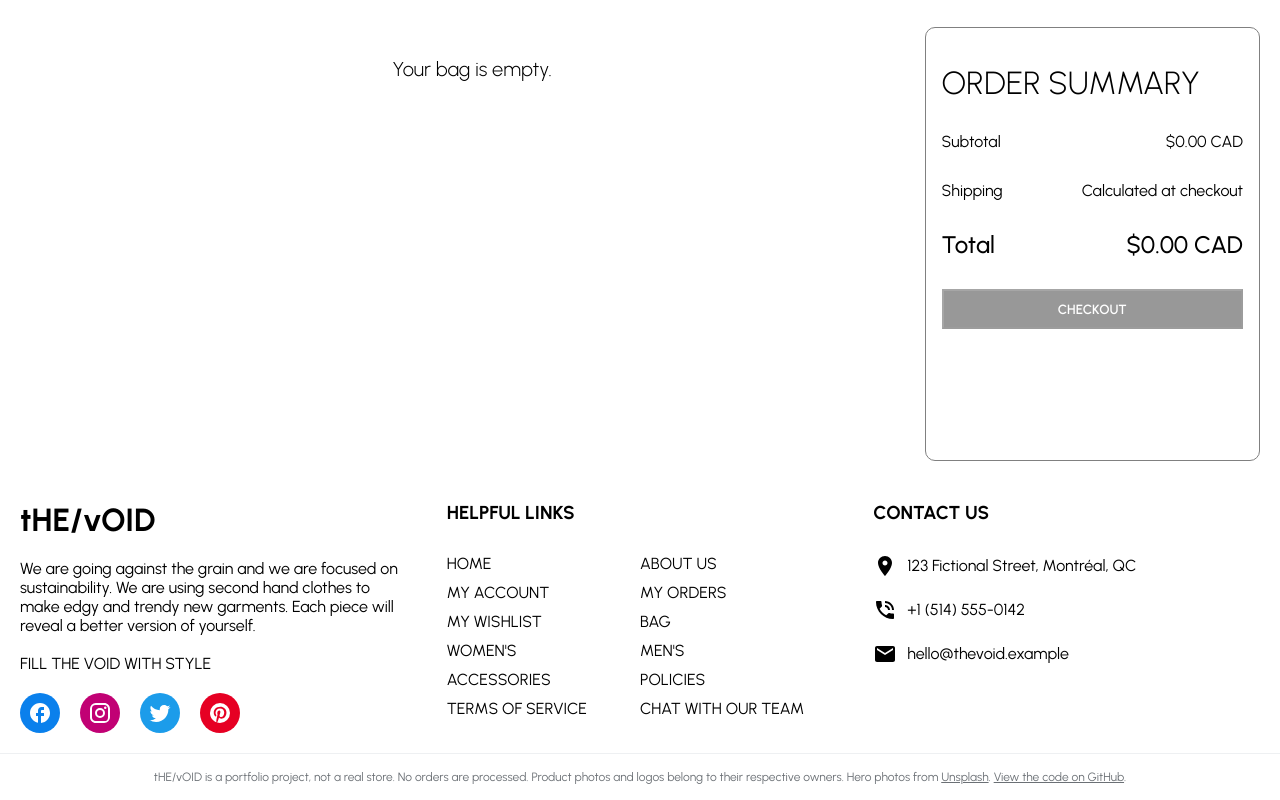
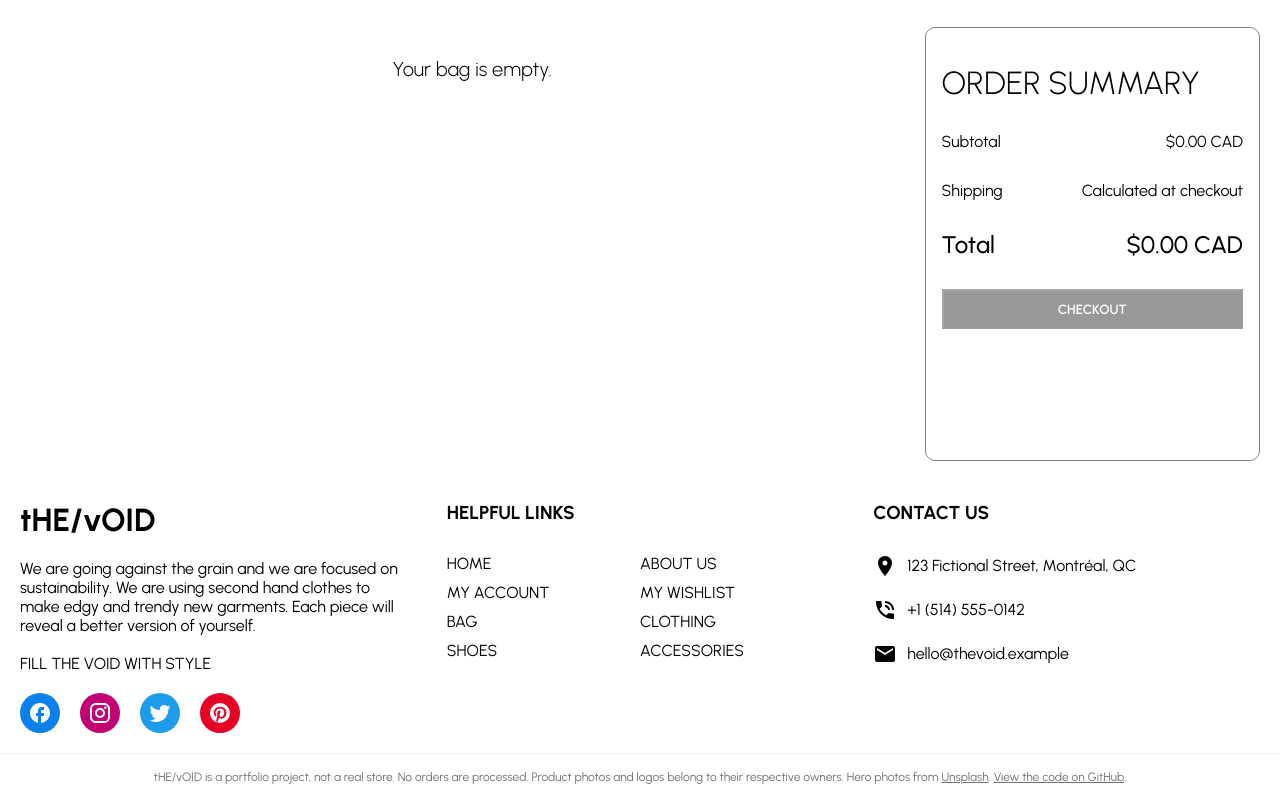
Before and after one commit to Cyme101/thevoid, a React (Vite) app: page /bag in a window 1280 px wide. Shown: the part 332-1132 px from the top of the page. Built offline with nearby package versions, Linux system fonts and the light colour scheme.

Commit message:
Trim footer links to pages that exist
- Remove Women's, Men's, Policies, Chat with our team, My orders and
  Terms of service (no pages behind them)
- Add Clothing and Shoes next to Accessories
- Footer links are now a small list, so they're easy to edit

```diff
--- a/src/components/Footer.jsx
+++ b/src/components/Footer.jsx
@@ -115,6 +115,17 @@ const SmallPrint = styled.p`
   }
 `;
 
+const helpfulLinks = [
+  { label: "HOME", to: "/" },
+  { label: "ABOUT US", to: "/about" },
+  { label: "MY ACCOUNT", to: "/login" },
+  { label: "MY WISHLIST", to: "/wishlist" },
+  { label: "BAG", to: "/bag" },
+  { label: "CLOTHING", to: "/productlist?category=clothing" },
+  { label: "SHOES", to: "/productlist?category=shoes" },
+  { label: "ACCESSORIES", to: "/productlist?category=accessories" },
+];
+
 const Footer = () => {
   return (
     <footer>
@@ -147,30 +158,11 @@ const Footer = () => {
         <Center>
           <Title>HELPFUL LINKS</Title>
           <List>
-            <ListItem>
-              <Link to="/">HOME</Link>
-            </ListItem>
-            <ListItem>
-              <Link to="/about">ABOUT US</Link>
-            </ListItem>
-            <ListItem>
-              <Link to="/login">MY ACCOUNT</Link>
-            </ListItem>
-            <ListItem>MY ORDERS</ListItem>
-            <ListItem>
-              <Link to="/wishlist">MY WISHLIST</Link>
-            </ListItem>
-            <ListItem>
-              <Link to="/bag">BAG</Link>
-            </ListItem>
-            <ListItem>WOMEN'S</ListItem>
-            <ListItem>MEN'S</ListItem>
-            <ListItem>
-              <Link to="/productlist?category=accessories">ACCESSORIES</Link>
-            </ListItem>
-            <ListItem>POLICIES</ListItem>
-            <ListItem>TERMS OF SERVICE</ListItem>
-            <ListItem>CHAT WITH OUR TEAM</ListItem>
+            {helpfulLinks.map((link) => (
+              <ListItem key={link.to}>
+                <Link to={link.to}>{link.label}</Link>
+              </ListItem>
+            ))}
           </List>
         </Center>
         <Right>
```
